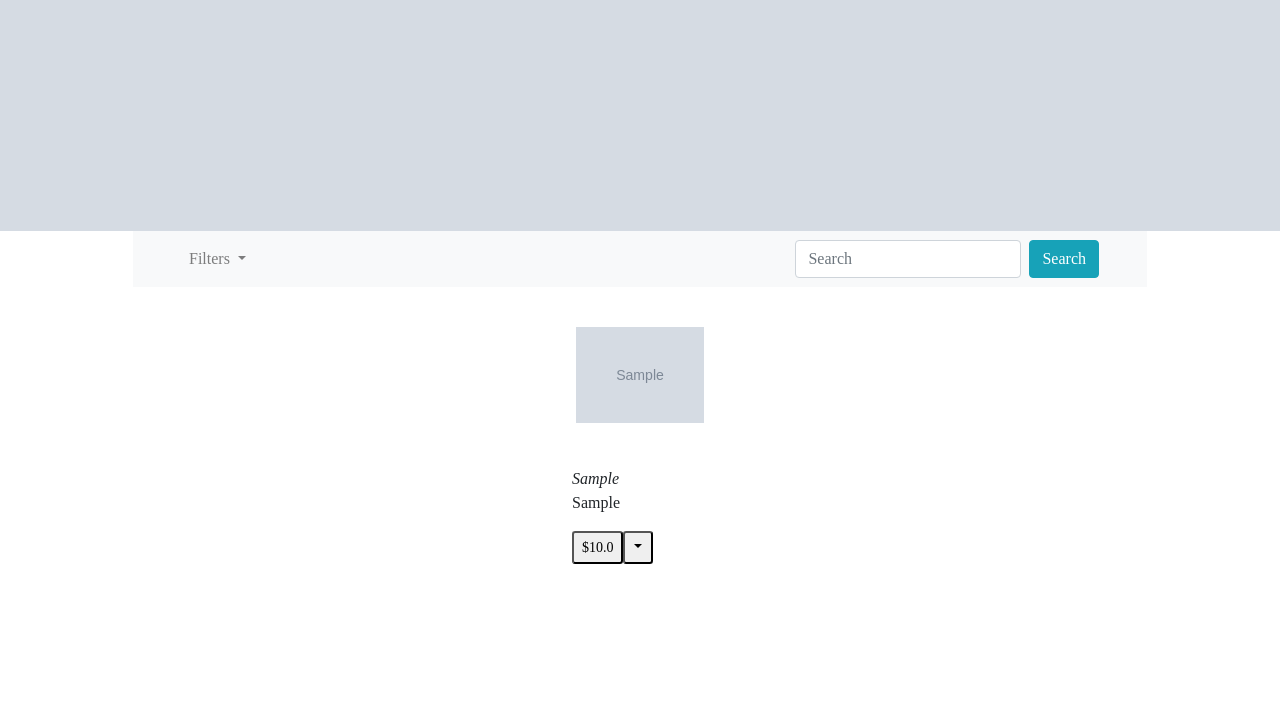
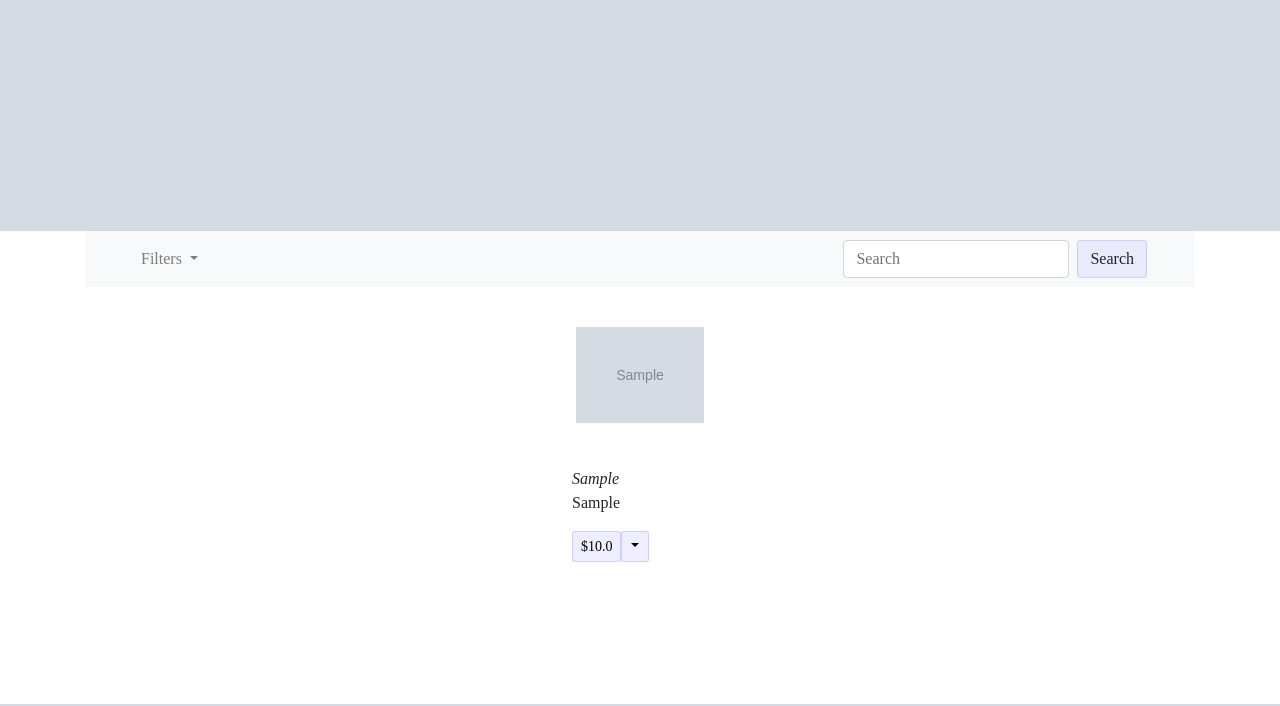
Before and after one commit to la-flor/PriceComparison, a Flask app: template templates/products.html in a window 1280 px wide. Shown: the part 777-1483 px from the top of the page. Run offline with Flask 2, Linux system fonts and the light colour scheme; tables that the repository leaves empty hold one stand-in row (values such as "Sample post"); the template is opened without the code that fills it: values that come from a table or form of the project are taken from there, most other values are stand-ins (such as "Sample title", 1, 10 or a date in 2020); grey boxes marked "Sample" are stand-in pictures; some libraries are stand-ins or nearby versions; some web fonts are replaced.

Commit message:
Updated styling and code cleanup

```diff
--- a/static/app.css
+++ b/static/app.css
@@ -20,7 +20,6 @@
   color: white;
   text-decoration: none;
   text-align: center;
-
 }
 
 #carouselSlides {
@@ -47,6 +46,11 @@
   margin: 0 auto;
   float: none;
   margin-bottom: 10px;
+}
+
+.btn-products-page {
+  background-color: rgb(199, 198, 250, .3);
+  border: solid 1px rgb(199, 198, 250, .8);
 }
 
 #filters {
@@ -79,6 +83,10 @@
   margin: 200px;
 }
 
+.btn-price-dropdown {
+  background-color: rgb(41, 138, 48, .1);
+  border: 1px solid grey;
+}
 
 
 /* Activities page styles */
@@ -105,14 +113,29 @@
   border-radius: 20px;
 }
 
+.activity-text {
+  position: absolute;
+  top: 50%;
+  left: 50%;
+  font-size: 2rem;
+  transform: translate(-50%, -50%);
+  color: white;
+  text-decoration: none;
+  text-align: center;
+}
+
 .activity-image {
   width: 250px;
   box-shadow: 10px 10px 6px rgba(138, 138, 138, 0.3);
   border-radius: 15px;
 }
-.activity-image:hover {
-    border-style: solid;
-    border-color: rgba(138, 138, 138, 0.2);
+
+.zoom {
+  transition: transform .3s;
+}
+
+.zoom:hover {
+  transform: scale(1.1);
 }
 
 .activities-row {
--- a/templates/activities.html
+++ b/templates/activities.html
@@ -3,6 +3,7 @@
 {% block title %}Activities{% endblock %}
 
 {% block content %}
+
 <body id="activities-body">
 
   <br><br><br>
@@ -16,7 +17,10 @@
       {% for activity in activities %}
 
       <div class="col-sm m-3">
-                    <a href="/activity/{{ activity.activity }}"><img src={{ activity.image }} class="activity-image"><div class="centered">{{ activity.activity }}</div></a>
+        <a href="/activity/{{ activity.activity }}">
+          <img src={{ activity.image }} class="zoom activity-image">
+          <div class="activity-text">{{ activity.activity }}</div>
+        </a>
 
       </div>
 
--- a/templates/products.html
+++ b/templates/products.html
@@ -12,8 +12,10 @@
 </div>
 
 <div class="container mb-3">
-            <nav class="navbar navbar-expand-md bg-light navbar-light mx-5 px-5">
-                <button class="navbar-toggler m-auto p-2" type="button" data-toggle="collapse" data-target="#navbarSupportedContent" aria-controls="navbarSupportedContent" aria-expanded="false" aria-label="Toggle navigation">
+  <nav class="navbar navbar-expand-md bg-light navbar-light px-5">
+    <!-- Navbar display for devices -->
+    <button class="navbar-toggler m-auto p-2" type="button" data-toggle="collapse" data-target="#navbarSupportedContent"
+      aria-controls="navbarSupportedContent" aria-expanded="false" aria-label="Toggle navigation">
       <span class="navbar-toggle justify-content-center text-center">Search Criteria:</span>
     </button>
 
@@ -31,25 +33,23 @@
               {% for cat in categories %}
 
               <input type="checkbox" class="form-check-input" name="{{cat.category_name}}" value="{{cat.category_name}}"
-                                                {% if cat.category_name in checked %}
-                                                checked
-                                                {% endif %}>
+                {% if cat.category_name in checked %} checked {% endif %}>
               <label class="form-check-label" for="{{cat.category_name}}">{{cat.category_name}}</label>
               <br>
               {% endfor %}
+            </form>
 
             <div class="dropdown-divider"></div>
 
-                                    <label class="dropdown-item-text"><button type="submit" class="btn btn-info">Apply</button></label>
+            <label class="dropdown-item-text"><button type="submit" class="btn btn-products-page">Apply</button></label>
           </div>
         </li>
-                        </form>
 
       </ul>
 
       <form class="form-inline" action="/activity/{{ activity }}" method="POST">
         <input class="form-control mr-sm-2" type="text" placeholder="Search" name="search">
-                        <button class="btn btn-info" type="submit">Search</button>
+        <button class="btn-products-page btn" type="submit">Search</button>
       </form>
     </div>
   </nav>
@@ -64,8 +64,7 @@
 
   <div class="row pb-5 mb-5 justify-content-center">
 
-        {% if products | length < 1 %}
-        <div class="text-center">
+    {% if products | length < 1 %} <div class="text-center">
       <p class="my-5">
       <h1>No products fit this criteria</h1>
       </p>
@@ -85,16 +84,16 @@
         <p>
         <div class="btn-group">
           {% set lowest_listing = item.listings | min(attribute='price') %}
-                                <a href="{{ lowest_listing.model_url }}"><button type="button" class="btn-sm">${{ lowest_listing.price }}</button></a>
-                                <button type="button" class="btn-sm btn-outline dropdown-toggle dropdown-toggle-split" data-toggle="dropdown" aria-haspopup="true" aria-expanded="false"></button>
+          <a href="{{ lowest_listing.model_url }}"><button type="button" class="btn-products-page btn-sm">${{
+              lowest_listing.price }}</button></a>
+          <button type="button" class="btn-products-page btn-sm btn-outline dropdown-toggle dropdown-toggle-split"
+            data-toggle="dropdown" aria-haspopup="true" aria-expanded="false"></button>
           <div class="dropdown-menu" aria-labelledby="dropdownMenuButton">
             {% for listing in item.listings|sort(attribute='price') %}
             <a class="dropdown-item" href="{{ listing.model_url }}">{{ listing.vendor_name }} - ${{ listing.price }}</a>
             {% endfor %}
           </div>
         </div>
-
-
         </p>
       </div>
     </div>
```
Lines whose indentation alone changed are shown as unchanged.
